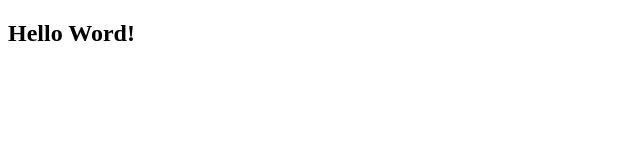
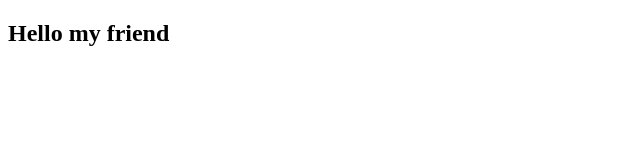
Before and after one commit to JulianIgnacio/TP1-React, a React (Vite) app: page / in a window 1280 px wide. Shown: the top 160 px of the page, without its empty margins (0-640 px from the left). Built offline with nearby package versions, Linux system fonts and the light colour scheme.

Commit message:
agregado nuevo mensaje con props

```diff
--- a/src/App.jsx
+++ b/src/App.jsx
@@ -5,7 +5,7 @@ const App= () => {
 
   return (
     <>
-    <Mensaje/>
+    <Mensaje nuevoMensaje='Hello my friend'/>
     </>
   );
 }
--- a/src/Components/Titulos.jsx
+++ b/src/Components/Titulos.jsx
@@ -1,8 +1,9 @@
 
-const Mensaje = () => {
+const Mensaje = ({ nuevoMensaje }) => {
+
     return(
         <section>
-            <h1>Hello Word!</h1>
+            <h1>{ nuevoMensaje }</h1>
         </section>
     );
 };
```
